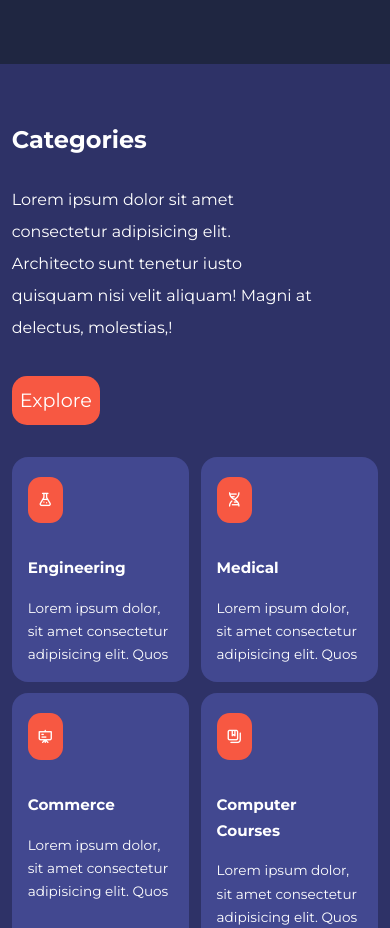
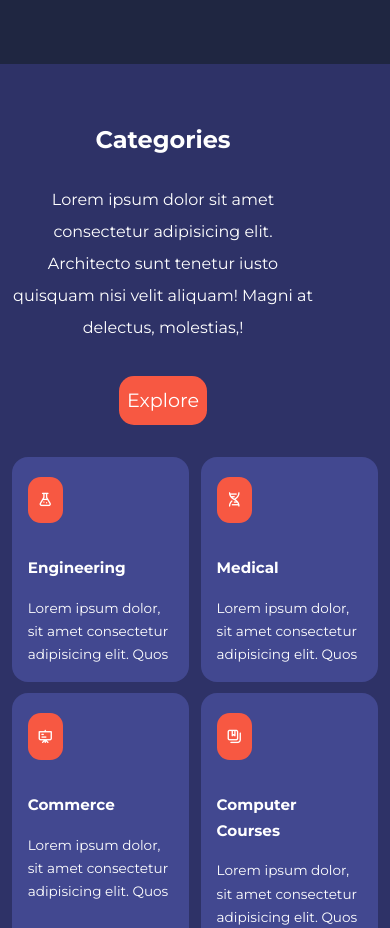
Before and after one commit to asishbhandari/Aim-Scholar-Project, a plain HTML site: page index.html in a window 390 px wide. Shown: the part 860-1788 px from the top of the page. Drawn offline with nearby package versions, Linux system fonts and the light colour scheme.

Commit message:
Update style.css

```diff
--- a/style.css
+++ b/style.css
@@ -517,7 +517,7 @@ footer ul li a:hover{
     }
 
     .categories-left{
-        align-text: center;
+        text-align: center;
     }
     .header-left p{
         margin-bottom: 1.3rem;
```
